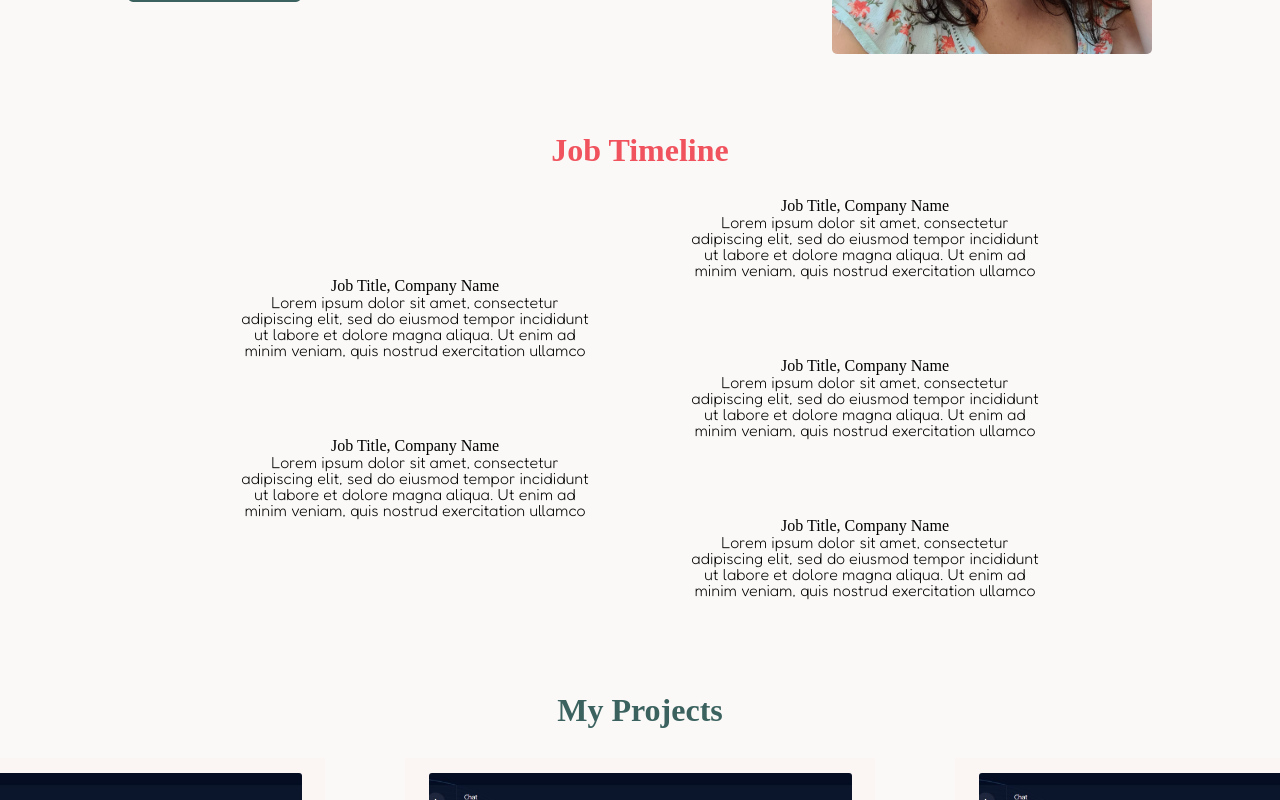
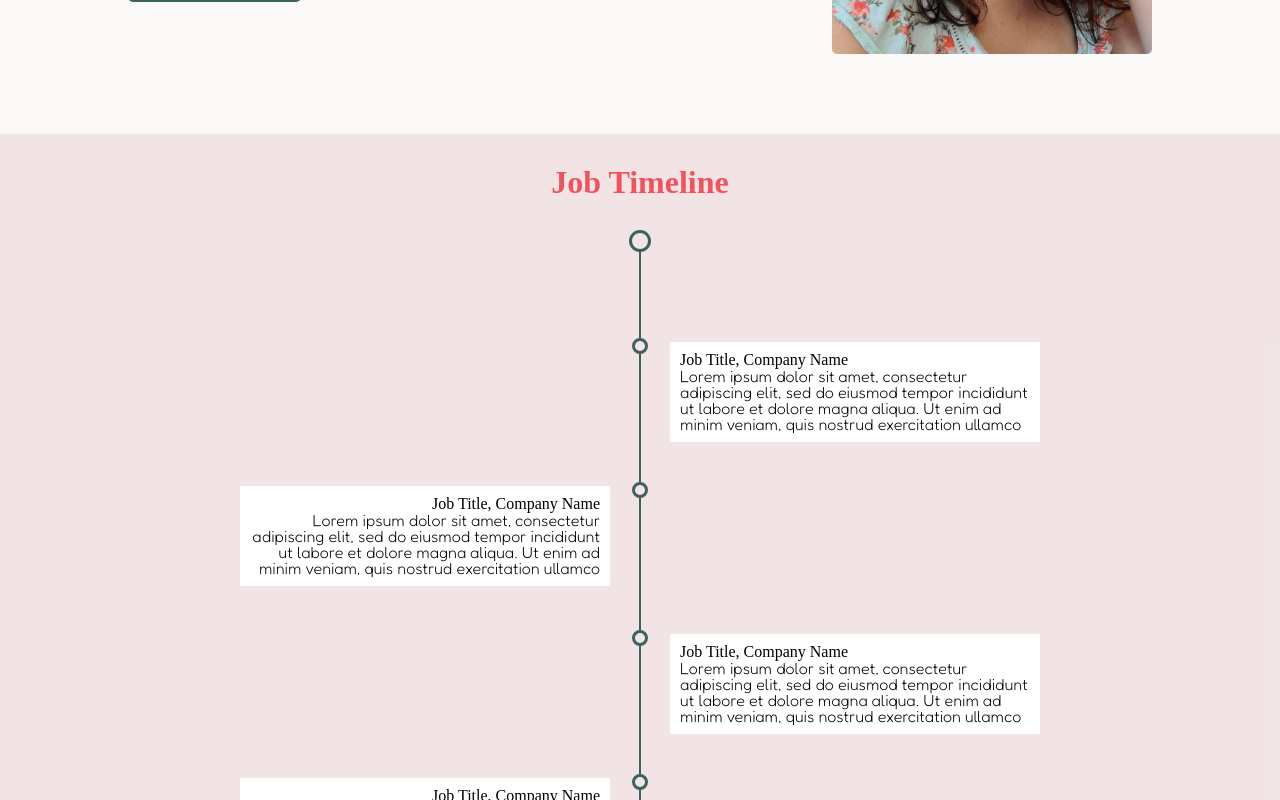
Before and after one commit to pamviana/portfolio-react, a React (Create React App) app: page / in a window 1280 px wide. Shown: the part 1180-1980 px from the top of the page. Built offline with nearby package versions, Linux system fonts and the light colour scheme; a web font is replaced by a local one.

Commit message:
before grid

```diff
--- a/src/components/Timeline/Job Description Boxes/job-boxes.component.jsx
+++ b/src/components/Timeline/Job Description Boxes/job-boxes.component.jsx
@@ -1,12 +1,12 @@
 import React from "react";
 import "./job-boxes.styles.css";
 
-function JobBoxes(props) {
+function JobBoxes({position, text_align}) {
 
-  const position = props.position;
+  //const position = props.position;
 
   return (
-    <div className="job-box-timeline" style={{ alignSelf: position }}>
+    <div className="job-box-timeline" style={{ alignSelf: position, textAlign: text_align }}>
       <h3 className="title-job">Job Title, Company Name</h3>
       <p className="job-description">
         Lorem ipsum dolor sit amet, consectetur adipiscing elit, sed do eiusmod
--- a/src/components/Timeline/Job Description Boxes/job-boxes.styles.css
+++ b/src/components/Timeline/Job Description Boxes/job-boxes.styles.css
@@ -1,3 +1,7 @@
 .job-box-timeline{
     width: 350px;
+    margin: 1rem 0;
+    margin-top: 11rem;
+    background-color: #fff;
+    padding: 10px;
 }
--- /dev/null
+++ b/src/components/Timeline/Timeline Date/timeline-date.styles.css
@@ -0,0 +1,3 @@
+.date-timeline-box{
+    padding: 10px;
+}
--- a/src/components/Timeline/timeline.component.jsx
+++ b/src/components/Timeline/timeline.component.jsx
@@ -7,12 +7,17 @@ function Timeline() {
     <section className="timeline-section">
       <h2>Job Timeline</h2>
       <div className="timeline-container">
-        <JobBoxes position="flex-end" />
-        <JobBoxes position="flex-start" />
-        <JobBoxes position="flex-end" />
-        <JobBoxes position="flex-start" />
-        <JobBoxes position="flex-end" />
+        <div className="vertical-line"></div>
+        <div className="timeline-boxes-left timeline-division">
+          <JobBoxes position="flex-start" text_align="right" />
+          <JobBoxes position="flex-start" text_align="right" />
         </div>
+        <div className="timeline-boxes-right timeline-division">
+          <JobBoxes position="flex-end" text_align="left" />
+          <JobBoxes position="flex-end" text_align="left" />
+          <JobBoxes position="flex-end" text_align="left" />
+        </div>
+      </div>
     </section>
   );
 }
--- a/src/components/Timeline/timeline.styles.css
+++ b/src/components/Timeline/timeline.styles.css
@@ -1,11 +1,77 @@
 .timeline-section{
     margin: 2rem 0;
+    padding-top: 2rem;
     text-align: center;
+    display: flex;
+    flex-direction: column;
+    align-items: center;
+    background-color: #edd7da96;
+    /* background-color: rgb(235, 222, 232);     */
 }
 
 .timeline-container{
+    justify-content: center;
+    width: 800px;
+    margin: 2rem 15rem;
+    position: relative;
+    display: flex;
+}
+
+.job-boxes-container{
     display: flex;
     flex-direction: column;
-    justify-content: center;
-    margin: 2rem 15rem;
+    padding: 6rem 3rem;
 }
+
+.vertical-line{
+    position: absolute;
+    z-index: 2;
+    left: calc(50% - 1px);
+    width: 2px;
+    top: 0;
+    bottom: -0;
+    background-color: var(--dark-green);
+}
+
+.vertical-line::before,
+.vertical-line::after,
+.job-box-timeline::before {
+    width: 1rem;
+    height: 1rem;
+    background-color: #f2e5e6;
+    content: '';
+    position: absolute;
+    border-radius: 50%;
+    left: 50%;
+    transform: translateX(-50%);
+    border: 3px solid var(--dark-green);
+    z-index: 3;
+}
+
+.vertical-line::after{
+    bottom: 0;
+}
+
+.job-box-timeline::before{
+    width: 10px;
+    height: 10px;
+    margin-top: -14px;
+}
+
+.timeline-division{
+    display: flex;
+    flex-direction: column;
+}
+
+.timeline-boxes-left{
+    height: 100%;
+    width: 50%;
+    margin-top: 5rem;
+}
+
+.timeline-boxes-right{
+    height: 100%;
+    width: 50%;
+    margin-bottom: 8rem;
+    margin-top:-4rem;
+}
```
Also changed, not shown: src/components/Timeline/Timeline Date/timeline-date.component.jsx (added, +12 -0 lines).
